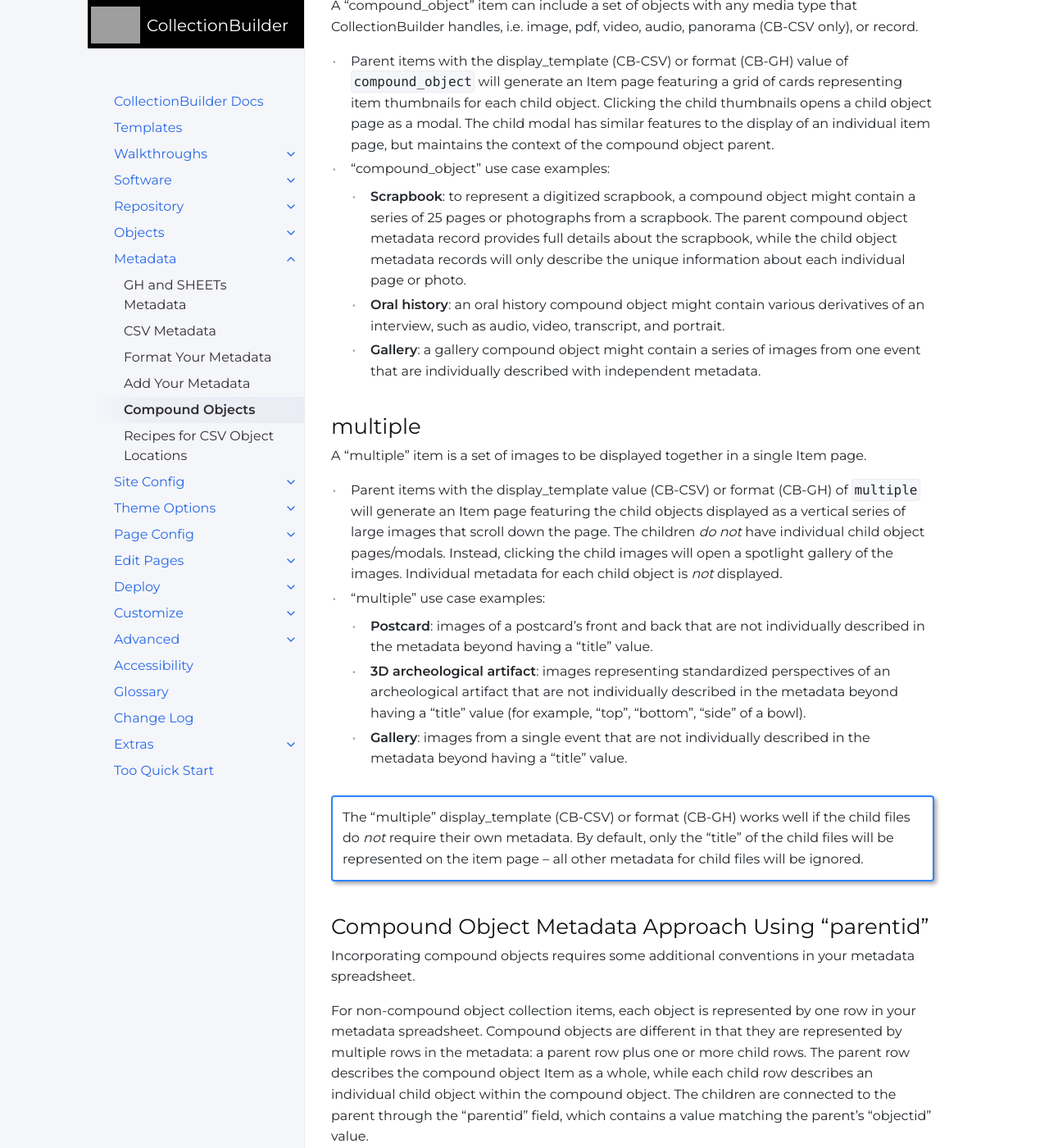
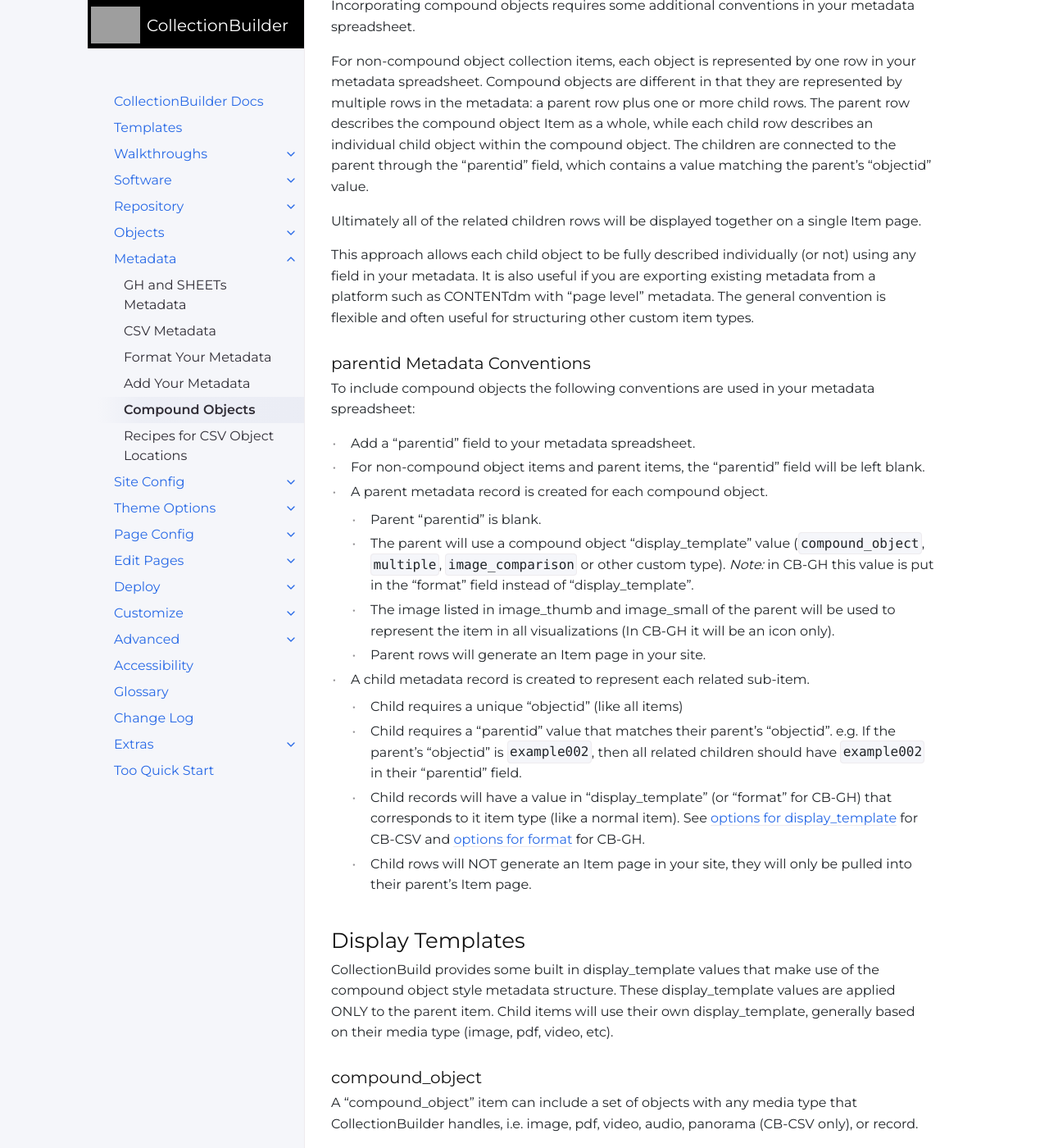
Before and after one commit to CollectionBuilder/cb-docs, a Jekyll site: the page built from docs/metadata/compound-objects.md, in a window 1280 px wide and 1400 px high, scrolled down 629 px. Shown: the whole window at 82% size. Built offline with Jekyll 4.4.1, drawn with Linux system fonts in a browser that asks for light colours; comment, search, counter and statistics services are not loaded; some of the changed text lies outside the part shown.

Commit message:
add image_comparison and clarify compound objects metadata a bit

```diff
--- a/docs/metadata/compound-objects.md
+++ b/docs/metadata/compound-objects.md
@@ -12,30 +12,8 @@ Please visit the [demo CollectionBuilder-CSV site](https://compound-1lqv.onrende
 CollectionBuilder has two built in types of compound object displays: "compound_object" and "multiple".
 
 Compound objects and multiples can be used in both CollectionBuilder-CSV and CollectionBuilder-GH, but the implementation process is slightly different between the two templates.
-In CollectionBuilder-CSV, these values (`compound_object` and `multiple`) populate the compound object record's "display_template" field. In CollectionBuilder-GH, they populate the compound object record's "format" field.
-
-## compound_object
-
-A "compound_object" item can include a set of objects with any media type that CollectionBuilder handles, i.e. image, pdf, video, audio, panorama (CB-CSV only), or record.
-
-- Parent items with the display_template (CB-CSV) or format (CB-GH) value of `compound_object` will generate an Item page featuring a grid of cards representing item thumbnails for each child object. Clicking the child thumbnails opens a child object page as a modal. The child modal has similar features to the display of an individual item page, but maintains the context of the compound object parent.
-- "compound_object" use case examples:
-    - **Scrapbook**: to represent a digitized scrapbook, a compound object might contain a series of 25 pages or photographs from a scrapbook. The parent compound object metadata record provides full details about the scrapbook, while the child object metadata records will only describe the unique information about each individual page or photo.
-    - **Oral history**: an oral history compound object might contain various derivatives of an interview, such as audio, video, transcript, and portrait.
-    - **Gallery**: a gallery compound object might contain a series of images from one event that are individually described with independent metadata.
-
-## multiple
-
-A "multiple" item is a set of images to be displayed together in a single Item page.
-
-- Parent items with the display_template value (CB-CSV) or format (CB-GH) of `multiple` will generate an Item page featuring the child objects displayed as a vertical series of large images that scroll down the page. The children *do not* have individual child object pages/modals. Instead, clicking the child images will open a spotlight gallery of the images. Individual metadata for each child object is *not* displayed.
-- "multiple" use case examples:
-    - **Postcard**: images of a postcard's front and back that are not individually described in the metadata beyond having a "title" value.
-    - **3D archeological artifact**: images representing standardized perspectives of an archeological artifact that are not individually described in the metadata beyond having a "title" value (for example, "top", "bottom", "side" of a bowl).
-    - **Gallery**: images from a single event that are not individually described in the metadata beyond having a "title" value.
-
-{:.alert .alert-blue }
-The "multiple" display_template (CB-CSV) or format (CB-GH) works well if the child files do *not* require their own metadata. By default, only the "title" of the child files will be represented on the item page -- all other metadata for child files will be ignored.
+In CollectionBuilder-CSV, these values (`compound_object`, `multiple`, etc) populate the compound object record's "display_template" field.
+In CollectionBuilder-GH, they populate the compound object record's "format" field.
 
 ## Compound Object Metadata Approach Using "parentid"
 
@@ -50,20 +28,69 @@ Ultimately all of the related children rows will be displayed together on a sing
 
 This approach allows each child object to be fully described individually (or not) using any field in your metadata.
 It is also useful if you are exporting existing metadata from a platform such as CONTENTdm with "page level" metadata.
+The general convention is flexible and often useful for structuring other custom item types.
 
-### Metadata Conventions
+### parentid Metadata Conventions
 
-To include compound objects using the "compound_object" or "multiple" display_template (CB-CSV) or format (CB-GH), the following additional conventions are used in your metadata spreadsheet:
+To include compound objects the following conventions are used in your metadata spreadsheet:
 
-- Add a "parentid" field to your metadata spreadsheet. For non-compound object items, and parent items, the "parentid" field will be left blank.
-- The parent metadata record for each compound object will have an objectid (but no parentid), and use the display_template (CB-CSV) or format (CB-GH) value of either `compound_object` or `multiple`.
-- Each child record **must have an objectid AND a parentid**
-    - Each child record's "parentid" value must match the parent metadata record's `objectid`. (e.g. If the parent's "objectid" is `example002`, then all children should have `example002` in their "parentid" field.)
-    - Each child record must have a value for display_template (CB-CSV) or format (CB-GH) that corresponds to its media type. See [options for display_template]({{ '/docs/metadata/csv_metadata/#display_template' | relative_url }}) for CB-CSV and [options for format]({{ '/docs/metadata/gh_metadata/#format' | relative_url }}) for CB-GH. A parent with display_template/format `multiple` will have children with display_template (CB-CSV) value `image` or format (CB-GH) value `image/jpeg`. A parent with display_template/format `compound_object` could have children with a variety of display_template (CB-CSV) or format (CB-GH) values.
-    - Remember, as will all other rows in your metadata, each child `objectid` must still be unique in the collection!
+- Add a "parentid" field to your metadata spreadsheet.
+- For non-compound object items and parent items, the "parentid" field will be left blank.
+- A parent metadata record is created for each compound object.
+    - Parent "parentid" is blank.
+    - The parent will use a compound object "display_template" value (`compound_object`, `multiple`, `image_comparison` or other custom type). *Note:* in CB-GH this value is put in the "format" field instead of "display_template".
+    - The image listed in image_thumb and image_small of the parent will be used to represent the item in all visualizations (In CB-GH it will be an icon only).
+    - Parent rows will generate an Item page in your site.
+- A child metadata record is created to represent each related sub-item.
+    - Child requires a unique "objectid" (like all items)
+    - Child requires a "parentid" value that matches their parent's "objectid". e.g. If the parent's "objectid" is `example002`, then all related children should have `example002` in their "parentid" field.
+    - Child records will have a value in "display_template" (or "format" for CB-GH) that corresponds to it item type (like a normal item). See [options for display_template]({{ '/docs/metadata/csv_metadata/#display_template' | relative_url }}) for CB-CSV and [options for format]({{ '/docs/metadata/gh_metadata/#format' | relative_url }}) for CB-GH.
+    - Child rows will NOT generate an Item page in your site, they will only be pulled into their parent's Item page.
 
-For CollectionBuilder-CSV, the image listed in "image_thumb" and "image_small" of the parent will be used to represent the compound object in all visualizations.
-In CollectionBuilder-GH, compound objects will be represented by icons in visualizations.
+## Display Templates
+
+CollectionBuild provides some built in display_template values that make use of the compound object style metadata structure.
+These display_template values are applied ONLY to the parent item.
+Child items will use their own display_template, generally based on their media type (image, pdf, video, etc).
+
+### compound_object
+
+A "compound_object" item can include a set of objects with any media type that CollectionBuilder handles, i.e. image, pdf, video, audio, panorama (CB-CSV only), or record.
+
+- Parent items with the display_template (CB-CSV) or format (CB-GH) value of `compound_object` will generate an Item page featuring a grid of cards representing item thumbnails for each child object. Clicking the child thumbnails opens a child object page as a modal. The child modal has similar features to the display of an individual item page, but maintains the context of the compound object parent.
+- "compound_object" use case examples:
+    - **Scrapbook**: to represent a digitized scrapbook, a compound object might contain a series of 25 pages or photographs from a scrapbook. The parent compound object metadata record provides full details about the scrapbook, while the child object metadata records will only describe the unique information about each individual page or photo.
+    - **Oral history**: an oral history compound object might contain various derivatives of an interview, such as audio, video, transcript, and portrait.
+    - **Gallery**: a gallery compound object might contain a series of images from one event that are individually described with independent metadata.
+
+### multiple
+
+A "multiple" item is a set of images to be displayed together in a single Item page.
+
+- Parent items with the display_template value (CB-CSV) or format (CB-GH) of `multiple` will generate an Item page featuring the child objects displayed as a vertical series of large images that scroll down the page. The children *do not* have individual child object pages/modals. Instead, clicking the child images will open a spotlight gallery of the images. Individual metadata for each child object is *not* displayed.
+- "multiple" use case examples:
+    - **Postcard**: images of a postcard's front and back that are not individually described in the metadata beyond having a "title" value.
+    - **3D archeological artifact**: images representing standardized perspectives of an archeological artifact that are not individually described in the metadata beyond having a "title" value (for example, "top", "bottom", "side" of a bowl).
+    - **Gallery**: images from a single event that are not individually described in the metadata beyond having a "title" value.
+
+{:.alert .alert-blue }
+The "multiple" display_template (CB-CSV) or format (CB-GH) works well if the child files do *not* require their own metadata. By default, only the "title" of the child files will be represented on the item page -- all other metadata for child files will be ignored.
+
+### image_comparison
+
+A "image_comparison" item is TWO images that are displayed together by stacking them on top of each other and providing a slider to reveal one or the other.
+The layout uses [Before-After Image Comparison Slider](https://github.com/markpbaggett/before-after), a lightweight web component library for comparing two images, created by markpbaggett for TAMU Library (inspired by Knight Labs's JuxtaposeJS).
+This only works with TWO image items, so you will have three rows (parent and 2 children).
+
+- Parent item will have the "display_template" value `image_comparison`.
+    - Fill the metadata fields to describe the comparison.
+    - The "object_location" column will be blank.
+- The two child records will have "display_template" value `image`.
+    - Fill in the metadata fields as a normal image Item.
+    - Child metadata will be displayed in a collapse.
+
+Check the comments at the top of "_layouts/item/image_comparison.html" for front matter options that configure the layout for all "image_comparison" items.
+There are two main options: "slider" (the image comparison is the main display on the item page) or "side-by-side" (two image thumbs with button to open full screen modal with the image comparison).
 
 ## Visualization Configuration Options
 
--- a/docs/metadata/csv_metadata.md
+++ b/docs/metadata/csv_metadata.md
@@ -56,8 +56,9 @@ Setting the template enables a great deal of flexibility and simplifies customiz
     - `panorama`: a 360 degree image. Item pages will use the Javascript based panorama viewer, [Panellum](https://pannellum.org/) to display the image in a 360 degree view.
     - `record`: metadata only record.
     - `item`: generic fallback item page, displays image or icon depending on "image_thumb"
-    - `compound_object`: a record for an item that includes multiple file instances that are described/managed separately in the metadata. The item page will display a grid of collected items (of any accepted CB type) whose metadata and media can be viewed in a series of browsable modals. Compound objects use an additional set of conventions, see [below for more details](#compound-object-display-templates).
-    - `multiple`: a record for an item that includes multiple images (such as a postcard) that are listed separately in the metadata. The item page will feature a vertical series of large images that scroll down the page and a popup gallery function. Multiples use an additional set of conventions, see [below for more details](#compound-object-display-templates).
+    - `compound_object`: a record for an item that includes multiple file instances that are described/managed separately in the metadata. The item page will display a grid of collected items (of any accepted CB type) whose full individual metadata and media can be viewed in a series of browsable modals. Uses CB's [compound object conventions](#compound-object-display-templates) to describe the parent and child items.
+    - `multiple`: a record for an item that includes multiple images (such as a postcard) that are listed separately in the metadata. The item page will feature a vertical series of large images that scroll down the page and a popup gallery function. The images only display their "title", full metadata is displayed for the parent record only. Uses CB's [compound object conventions](#compound-object-display-templates) to describe the parent and child items.
+    - `image_comparison`: a record describing a comparison between two images that are displayed together by stacking them on top of each other and providing a slider to reveal one or the other. Uses CB's [compound object conventions](#compound-object-display-templates) to describe the parent and child items.
 - See ["docs/item-pages.md"](https://github.com/CollectionBuilder/collectionbuilder-csv/blob/main/docs/item_pages.md) in your CollectionBuilder-CSV project repository for more details.
 
 <div class="alert alert-blue" markdown="1">
@@ -68,7 +69,7 @@ CollectionBuilder-CSV supports Compound Objects!
 A "Compound Object" describes an item that is made up of a set of digital files intended to be treated as one connected item in the collection site and displayed on a single Item page.
 
 Incorporating compound objects requires some additional conventions in your metadata spreadsheet.
-For full details on how to use the compound_object and multiple display templates, check out the [Compound Objects section]({{ '/docs/metadata/compound-objects/' | relative_url }}) of the docs.
+For full details on how to use the "compound_object", "multiple", and "image_comparison" display templates, check out the [Compound Objects section]({{ '/docs/metadata/compound-objects/' | relative_url }}) of the docs.
 
 </div>
 
```
Also changed, not shown: other parts of docs/metadata/compound-objects.md (+1 -1 lines).
